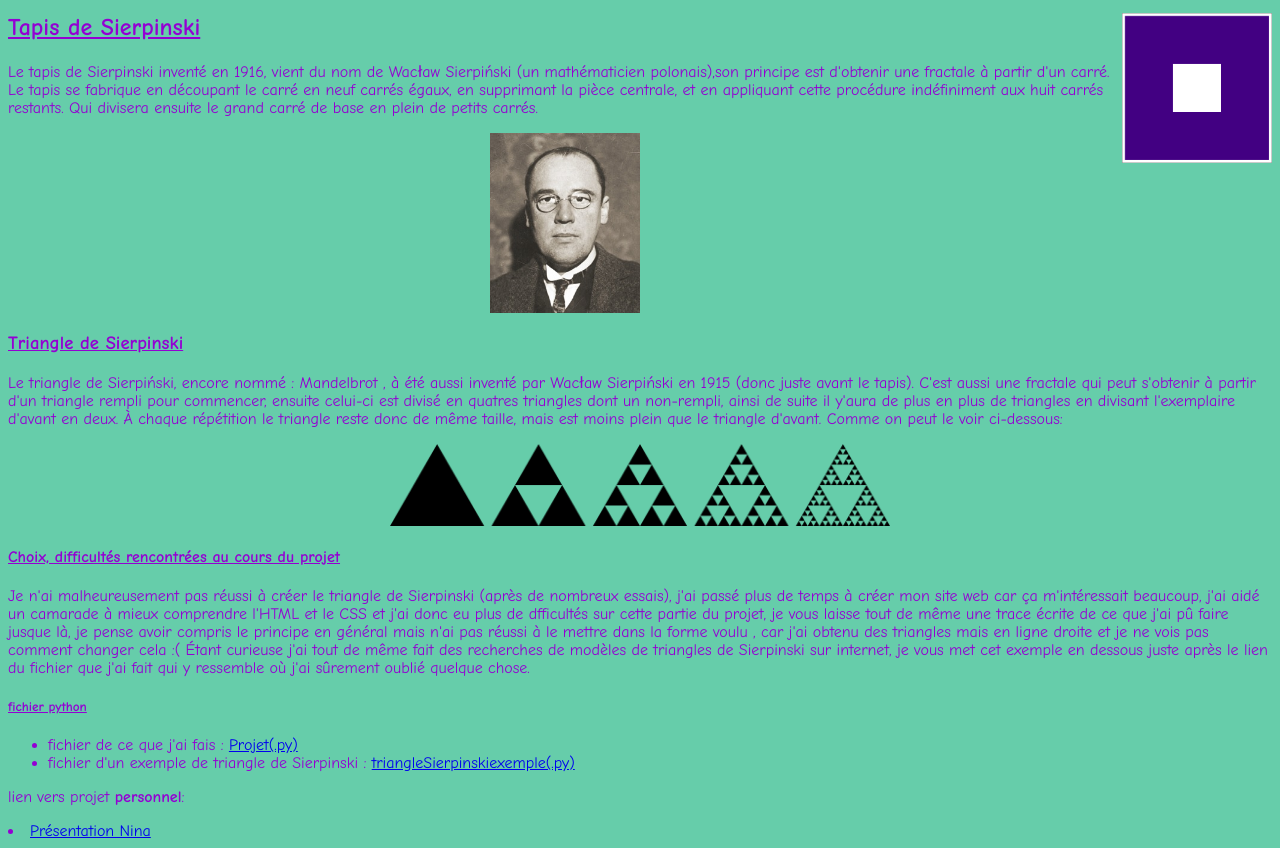
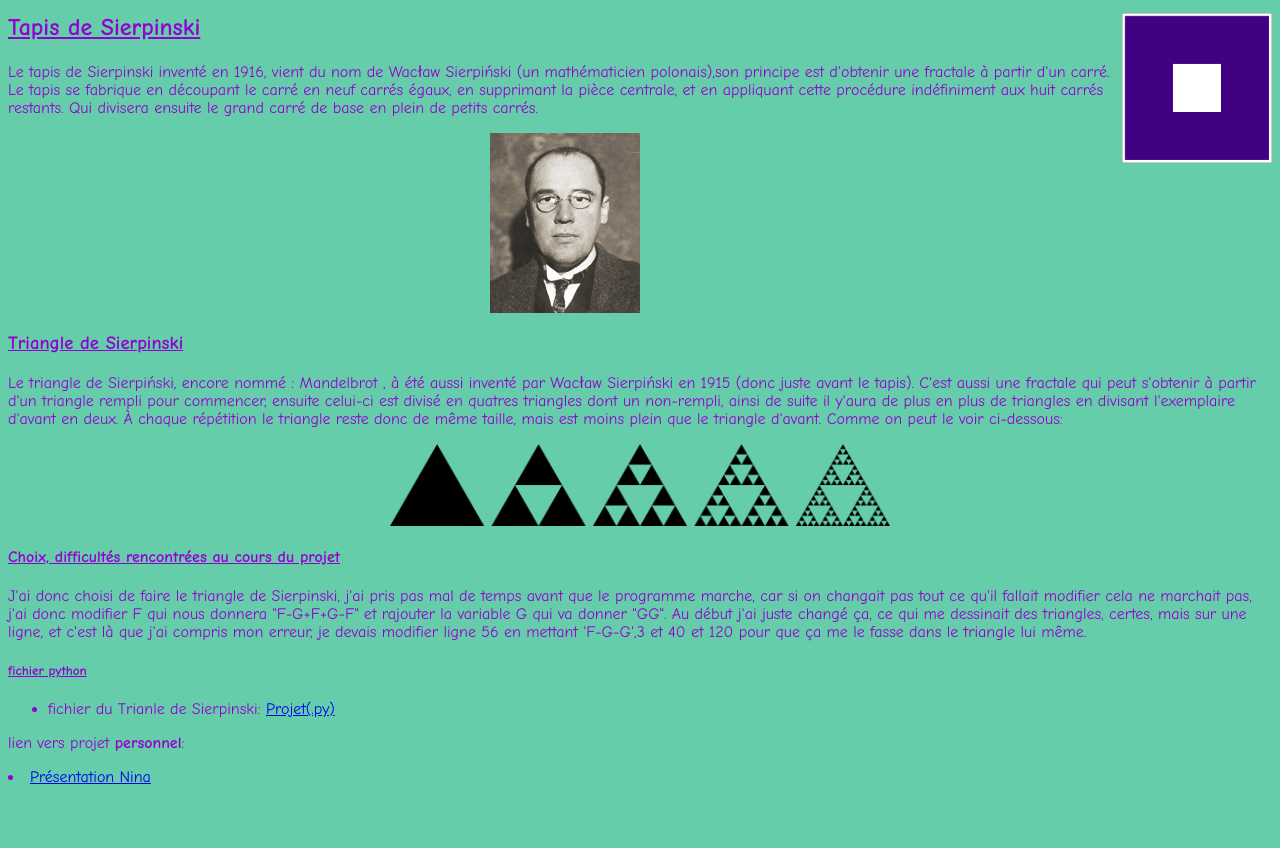
Before and after one commit to hoogenraadnina/hoogenraadnina.github.io, a plain HTML site: page projet.html in a window 1280 px wide. Shown: the part 94-942 px from the top of the page. After the commit the page ends 888 px from the top, so only its background shows below. Drawn offline with Linux system fonts and the light colour scheme.

Commit message:
Add files via upload

```diff
--- a/projet.html
+++ b/projet.html
@@ -37,14 +37,13 @@
         <h4>Choix, difficultés rencontrées au cours du projet</h4>
 
         <p>
-            Je n'ai malheureusement pas réussi à créer le triangle de Sierpinski (après de nombreux essais), j'ai passé plus de temps à créer mon site web car ça m'intéressait beaucoup, j'ai aidé un camarade à  mieux comprendre l'HTML et le CSS et j'ai donc eu plus de dfficultés sur cette partie du projet, je vous laisse tout de même une trace écrite de ce que j'ai pû faire jusque là, je pense avoir compris le principe en général mais n'ai pas réussi à le mettre dans la forme voulu , car j'ai obtenu des triangles mais en ligne droite et je ne vois pas comment changer cela :( Étant curieuse j'ai tout de même fait des recherches de modèles de triangles de Sierpinski sur internet, je vous met cet exemple en dessous juste après le lien du fichier que j'ai fait qui y ressemble où j'ai sûrement oublié quelque chose.
+            J'ai donc choisi de faire le triangle de Sierpinski, j'ai pris pas mal de temps avant que le programme marche, car si on changait pas tout ce qu'il fallait modifier cela ne marchait pas, j'ai donc modifier F qui nous donnera "F-G+F+G-F" et rajouter la variable G qui va donner "GG". Au début j'ai juste changé ça, ce qui me dessinait des triangles, certes, mais sur une ligne, et c'est là que j'ai compris mon erreur, je devais modifier  ligne 56 en mettant 'F-G-G',3 et 40 et 120 pour que ça me le fasse dans le triangle lui même.
         </p>
 
 
        <h5>fichier python</h5>
         <ul>
-           <li>fichier de ce que j'ai fais : <a href = "projet.py" download> Projet(.py) </a></li>
-            <li>fichier d'un exemple de triangle de Sierpinski : <a href = "triangleSierpinskiexemple.py" download> triangleSierpinskiexemple(.py) </a></li>
+           <li>fichier du Trianle de Sierpinski: <a href = "projet.py" download> Projet(.py) </a></li>
         </ul>
 
 
```
